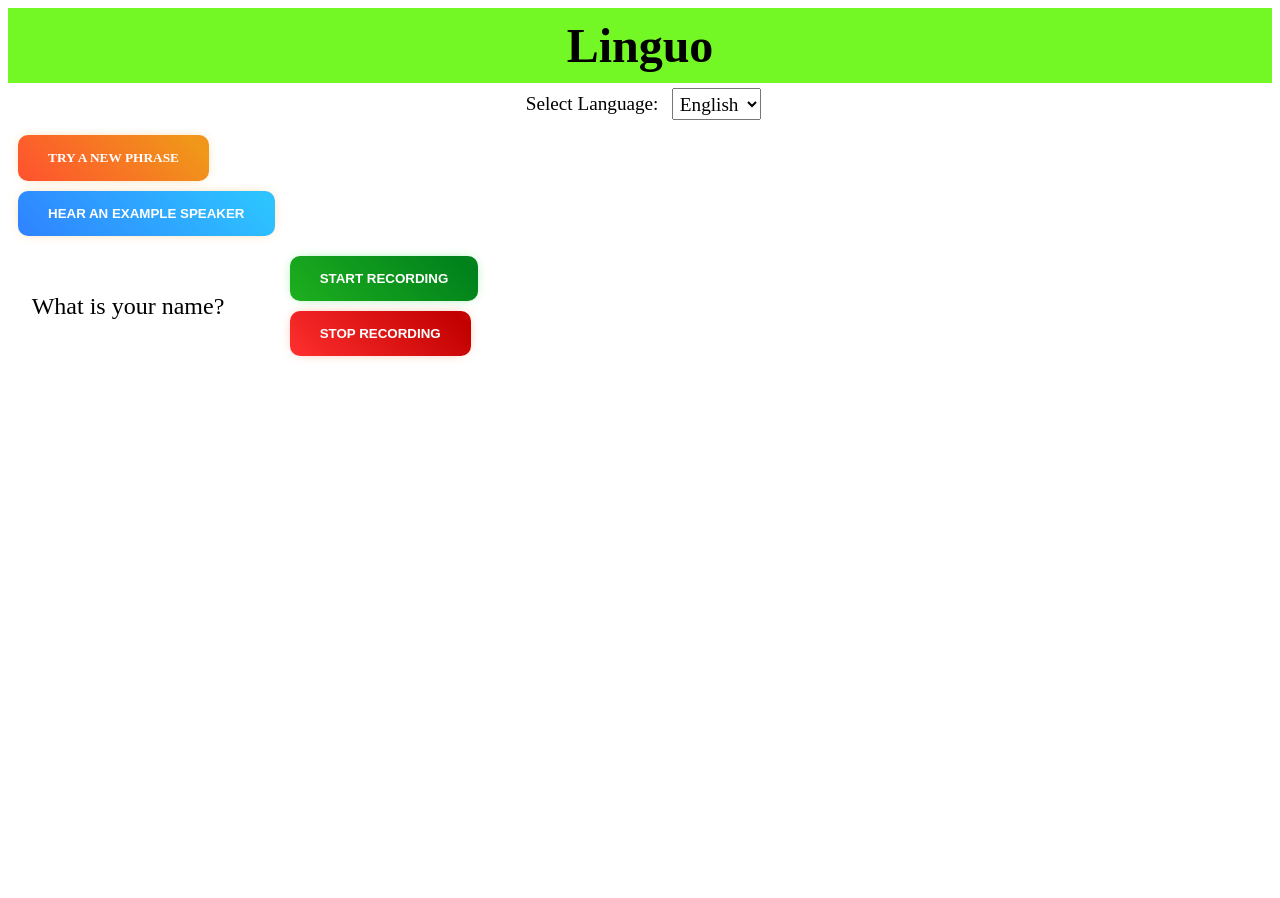
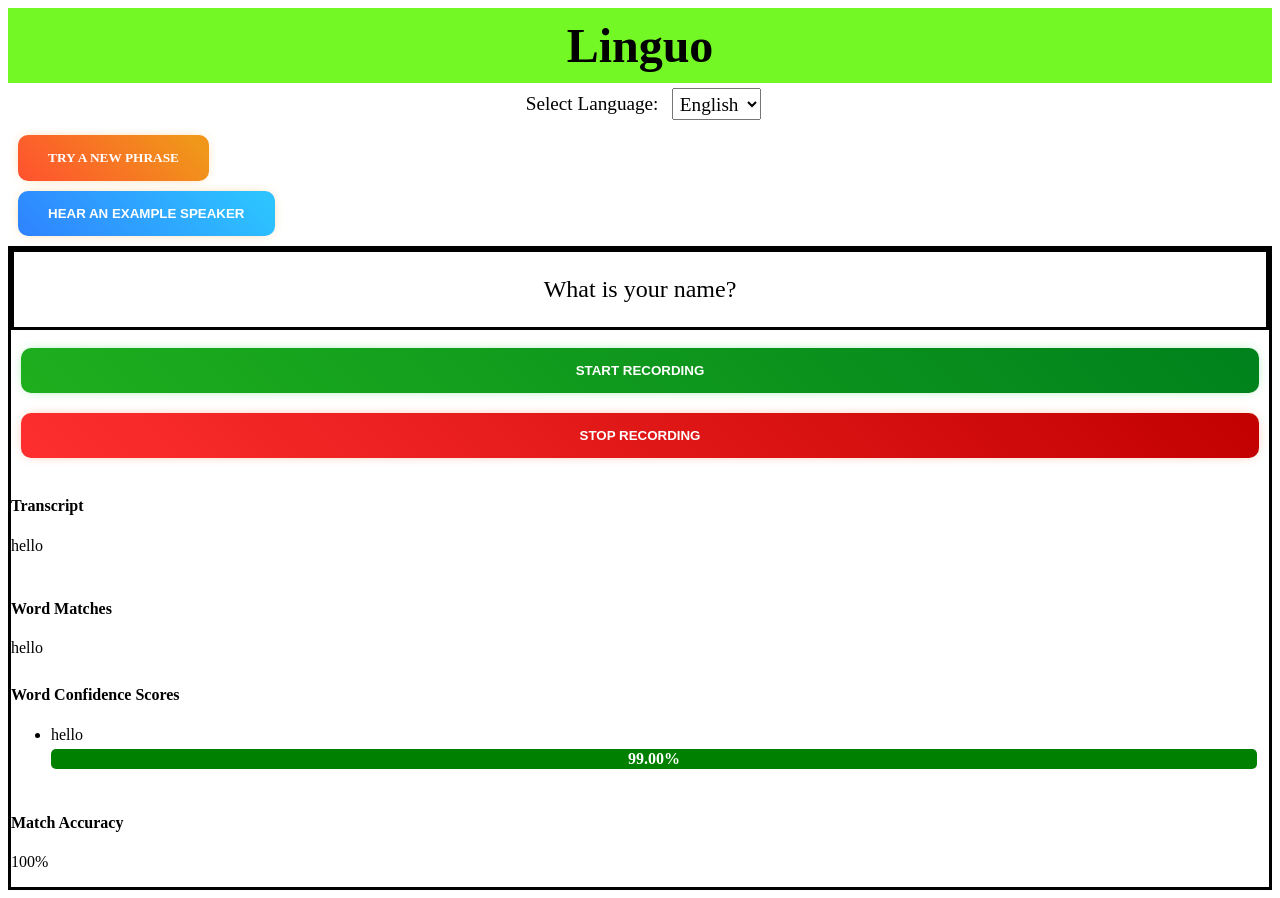
Before and after one commit to SloaneTribble/linguo, an Angular app in the folder angular-app/linguo-app/: page / in a window 1280 px wide. Before the commit the page ends 800 px from the top, so only its background shows below. Built offline with nearby package versions, Linux system fonts and the light colour scheme.

Commit message:
continue styling, add default values for easy debugging

```diff
--- a/angular-app/linguo-app/src/app/audio-recorder/audio-recorder.component.css
+++ b/angular-app/linguo-app/src/app/audio-recorder/audio-recorder.component.css
@@ -1,9 +1,12 @@
 .audio-recorder-container{
+  border: .2rem solid black;
   display: grid;
-  grid-template-columns: repeat(auto-fill, minmax(200px, 1fr));
-  gap: 16px;
-  justify-items: center;
-  align-items: center;
+  grid-template-columns: repeat(1, 1fr);
+  grid-template-rows: repeat(2, 1fr, 2fr);
+  gap: 8px;
+  align-content: center;
+  justify-content: center;
+
 }
 
 .confidence-bar {
@@ -18,8 +21,15 @@
   }
 
 .phrase-container{
+  border: .2rem solid black;
   font-size: 1.5rem;
+  text-align: center;
 }
+
+.button-container{
+  display: grid;
+}
+
 
 
   button {
--- a/angular-app/linguo-app/src/app/audio-recorder/audio-recorder.component.html
+++ b/angular-app/linguo-app/src/app/audio-recorder/audio-recorder.component.html
@@ -4,9 +4,11 @@
   <p>{{ phrase }}</p>
 </div>
 <div>
-  <button class="start" (click)="startRecording()">Start Recording</button>
-  <button class="stop" (click)="stopRecording()">Stop Recording</button>
-  <audio *ngIf="audioURL" [src]="audioURL" controls></audio>
+  <div class="button-container">
+    <button class="start" (click)="startRecording()">Start Recording</button>
+    <button class="stop" (click)="stopRecording()">Stop Recording</button>
+    <audio *ngIf="audioURL" [src]="audioURL" controls></audio>
+  </div>
 </div>
 <div *ngIf="transcript">
   <h4>Transcript</h4>
--- a/angular-app/linguo-app/src/app/audio-recorder/audio-recorder.component.ts
+++ b/angular-app/linguo-app/src/app/audio-recorder/audio-recorder.component.ts
@@ -21,12 +21,12 @@ export class AudioRecorderComponent {
   phrase: string = '';
 
   // variables for displaying feedback on user input
-  transcript: string = '';
-  wordMatches: string[] = [];
-  wordConfidenceDetails: { word: string, confidence: number }[] = [];
+  transcript: string = 'hello';
+  wordMatches: string[] = ['hello'];
+  wordConfidenceDetails: { word: string, confidence: number }[] = [{word: "hello", confidence: .99}];
 
   // set default to an impossible number to indicate no calculated value
-  matchAccuracy: number = -100;
+  matchAccuracy: number = 100;
 
   constructor(private audioService: AudioService, private http: HttpClient, private languageService: LanguageService, private phraseService: PhraseService) {
     this.languageService.getLanguage().subscribe((lang: string) => {
```
